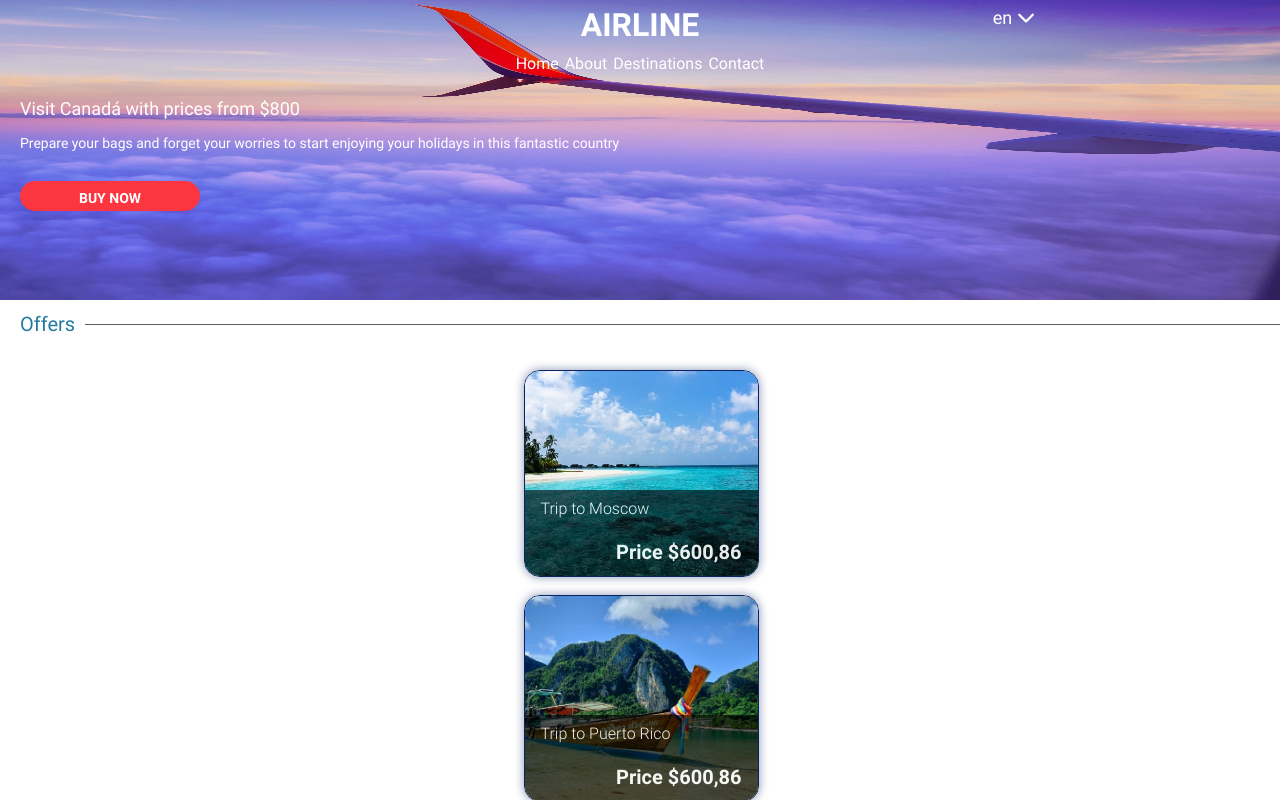
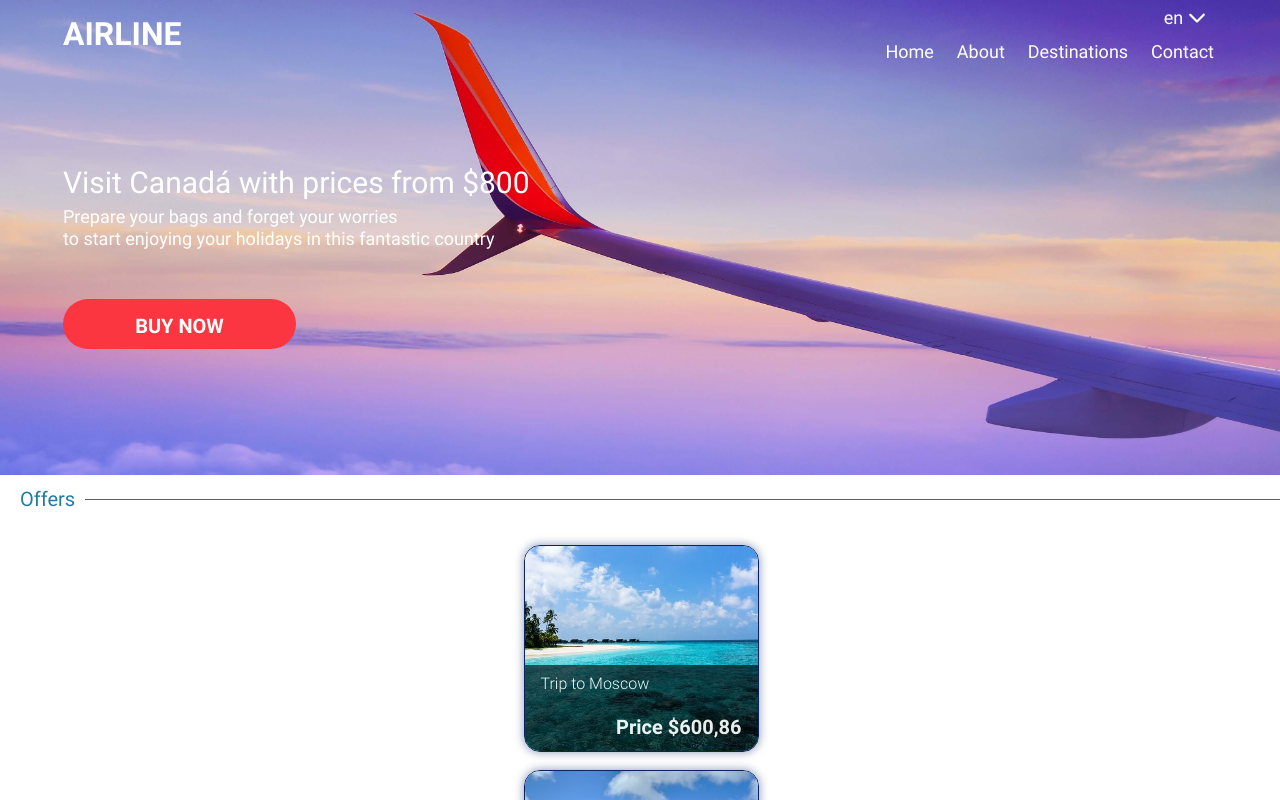
Before and after one commit to JaegerDaFBoi/prueba-frontend-app, an Angular app: page / in a window 1280 px wide. Shown: the top 800 px of the page. Built offline with nearby package versions, Linux system fonts and the light colour scheme.

Commit message:
responsive behavior header

```diff
--- a/src/app/components/header/header.component.html
+++ b/src/app/components/header/header.component.html
@@ -15,7 +15,7 @@
   <div class="header_info">
     <h2 class="header_info_subtitle">Visit Canadá with prices from $800</h2>
     <p class="header_info_text">
-        Prepare your bags and forget your worries
+        Prepare your bags and forget your worries<br>
         to start enjoying your holidays in this fantastic country
     </p>
     <a href=""><button class="header_info_button">BUY NOW</button></a>
--- a/src/app/components/header/header.component.scss
+++ b/src/app/components/header/header.component.scss
@@ -115,3 +115,69 @@
         background-color: #f71f2a;
     }
 }
+
+@media screen and (min-width: 1200px) {
+    .header {
+        height: 475px;
+        padding: {
+            left: 63px;
+            right: 63px;
+        };
+
+        img {
+            object-fit: cover;
+        }
+    }
+
+    .lang-container {
+        margin-left: 86%;
+    }
+
+    .header_menu {
+        flex-direction: row;
+        margin-top: 34px;
+    }
+
+    .header_menu_title {
+        position: absolute;
+        top: 16px;
+    }
+
+    .header_menu_nav {
+        text-align: end;
+        margin-top: 0;
+        font-size: 18px;
+        line-height: 22px;
+
+        li {
+            margin-left: 20px;
+        }
+    }
+
+    .header_info {
+        margin-top: 91px;
+        width: 50%;
+    }
+
+    .header_info_subtitle {
+        font-size: 30px;
+        line-height: 37px;
+        margin-bottom: 5px;
+    }
+
+    .header_info_text {
+        font-size: 18px;
+        line-height: 22px;
+        margin: 0;
+        text-align: left;
+    }
+
+    .header_info_button {
+        margin-top: 49px;
+        width: 233px;
+        height: 50px;
+        font-size: 20px;
+        line-height: 24px;
+        font-weight: bold;
+    }
+}
```
